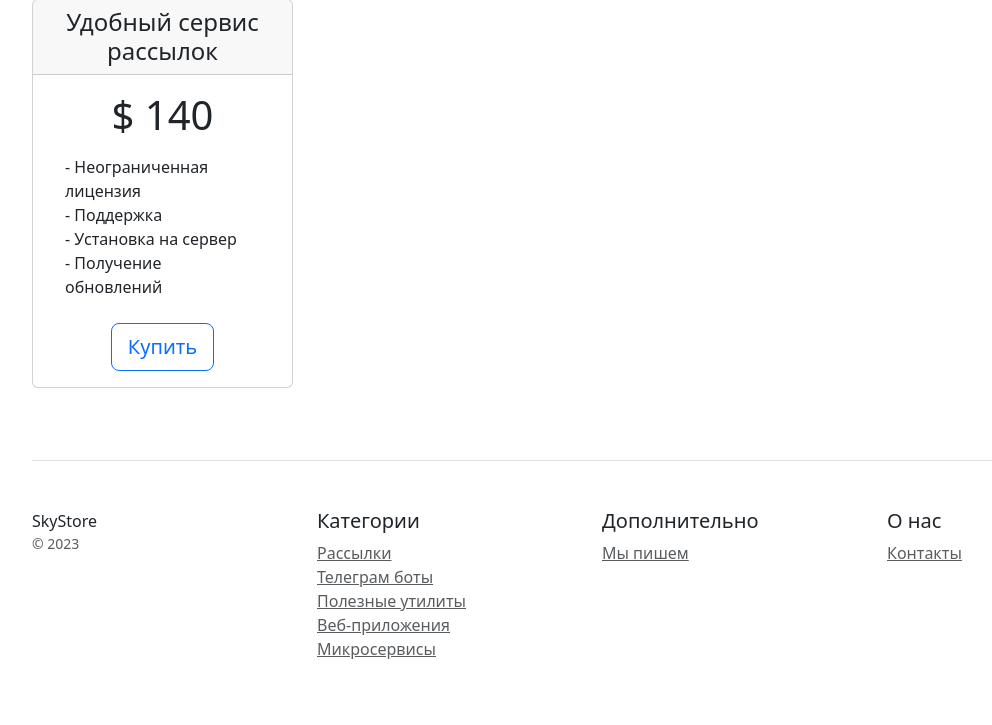
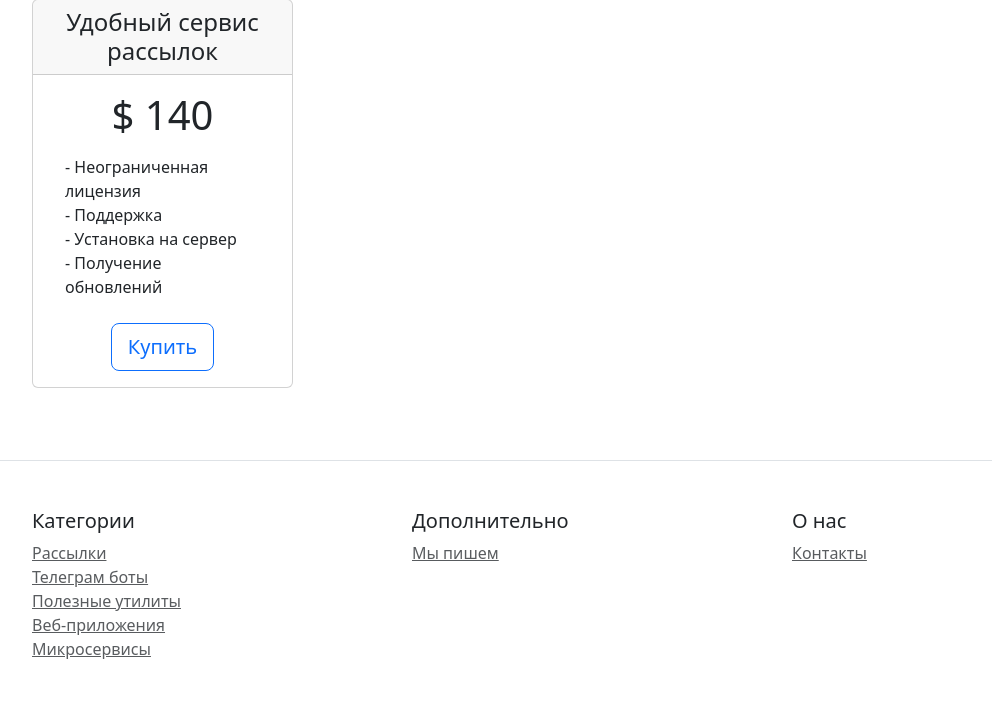
Before and after one commit to KapetanVodichka/Catalog_project, a Django app: page / in a window 1280 px wide. Shown: the part 285-1010 px from the top of the page, without its empty margins (50-1042 px from the left). Run offline with Django 4.2, Linux system fonts and the light colour scheme; data that the repository does not hold is empty.

Commit message:
Homework | reworked html styles

```diff
--- /dev/null
+++ b/catalog/templates/catalog/includes/base.html
@@ -0,0 +1,50 @@
+<!doctype html>
+<html lang="en">
+<head>
+    <meta charset="utf-8">
+    <meta name="viewport" content="width=device-width, initial-scale=1">
+    <title>Skystore</title>
+    <link href="https://cdn.jsdelivr.net/npm/bootstrap@5.3.1/dist/css/bootstrap.min.css" rel="stylesheet"
+          integrity="sha384-4bw+/aepP/YC94hEpVNVgiZdgIC5+VKNBQNGCHeKRQN+PtmoHDEXuppvnDJzQIu9"
+          crossorigin="anonymous">
+</head>
+<body>
+{% include 'catalog/includes/main_menu.html' %}
+
+{% block content %}{% endblock %}
+
+<footer class="pt-4 my-md-5 pt-md-5 border-top">
+    <div class="container">
+        <div class="row">
+            <div class="col-12 col-md-4">
+                <h5>Категории</h5>
+                <ul class="list-unstyled text-small">
+                    <li><a class="text-muted" href="#">Рассылки</a></li>
+                    <li><a class="text-muted" href="#">Телеграм боты</a></li>
+                    <li><a class="text-muted" href="#">Полезные утилиты</a></li>
+                    <li><a class="text-muted" href="#">Веб-приложения</a></li>
+                    <li><a class="text-muted" href="#">Микросервисы</a></li>
+                </ul>
+            </div>
+            <div class="col-12 col-md-4">
+                <h5>Дополнительно</h5>
+                <ul class="list-unstyled text-small">
+                    <li><a class="text-muted" href="#">Мы пишем</a></li>
+                </ul>
+            </div>
+            <div class="col-12 col-md-4">
+                <h5>О нас</h5>
+                <ul class="list-unstyled text-small">
+                    <li><a class="text-muted" href="/contacts/">Контакты</a></li>
+                </ul>
+            </div>
+        </div>
+    </div>
+</footer>
+
+<script src="https://cdn.jsdelivr.net/npm/bootstrap@5.3.1/dist/js/bootstrap.bundle.min.js"
+        integrity="sha384-HwwvtgBNo3bZJJLYd8oVXjrBZt8cqVSpeBNS5n7C8IVInixGAoxmnlMuBnhbgrkm"
+        crossorigin="anonymous">
+</script>
+</body>
+</html>
--- /dev/null
+++ b/catalog/templates/catalog/includes/main_menu.html
@@ -0,0 +1,7 @@
+<div class="d-flex flex-column flex-md-row align-items-center p-3 px-md-4 mb-3 bg-white border-bottom box-shadow">
+    <h5 class="my-0 mr-md-auto font-weight-normal">Skystore</h5>
+    <nav class="ms-5">
+        <a class="p-2 btn btn-outline-primary" href="/">Каталог</a>
+        <a class="p-2 btn btn-outline-primary" href="/contacts/">Контакты</a>
+    </nav>
+</div>
--- a/catalog/templates/catalog/index.html
+++ b/catalog/templates/catalog/index.html
@@ -1,28 +1,12 @@
-<!doctype html>
-<html lang="en">
-<head>
-    <meta charset="utf-8">
-    <meta name="viewport" content="width=device-width, initial-scale=1">
-    <title>Skystore</title>
-    <link href="https://cdn.jsdelivr.net/npm/bootstrap@5.3.1/dist/css/bootstrap.min.css" rel="stylesheet"
-          integrity="sha384-4bw+/aepP/YC94hEpVNVgiZdgIC5+VKNBQNGCHeKRQN+PtmoHDEXuppvnDJzQIu9"
-          crossorigin="anonymous">
-</head>
-<body>
-<div class="d-flex flex-column flex-md-row align-items-center p-3 px-md-4 mb-3 bg-white border-bottom box-shadow">
-    <h5 class="my-0 mr-md-auto font-weight-normal">Skystore</h5>
-    <nav class="ms-5">
-        <a class="p-2 btn btn-outline-primary" href="/">Каталог</a>
-        <a class="p-2 btn btn-outline-primary" href="/contacts/">Контакты</a>
-    </nav>
-</div>
+{% extends 'catalog/includes/base.html' %}
+{% block title %}Товар - {{ product.title }}{% endblock %}
+{% block content %}
 
     <div class="pricing-header px-3 py-3 pt-md-5 pb-md-4 mx-auto text-center">
         <h1 class="display-4">Skystore</h1>
         <p class="lead">Skystore - это отличный вариант хранения ваших плагинов и примеров кода, который вы бы хотели
             продать</p>
     </div>
-
 <div class="container">
     <div class="row text-center">
         <div class="col-3">
@@ -42,43 +26,22 @@
                 </div>
             </div>
         </div>
+        {% for product in products %}
+        <div class="col-3">
+            <div class="card mb-4 box-shadow">
+                <div class="card-header">
+                    <h4 class="my-0 font-weight-normal">{{ product.name }}</h4>
                 </div>
-
-    <footer class="pt-4 my-md-5 pt-md-5 border-top">
-        <div class="row">
-            <div class="col-12 col-md">
-                SkyStore
-                <small class="d-block mb-3 text-muted">&copy; 2023</small>
-            </div>
-            <div class="col-6 col-md">
-                <h5>Категории</h5>
-                <ul class="list-unstyled text-small">
-                    <li><a class="text-muted" href="#">Рассылки</a></li>
-                    <li><a class="text-muted" href="#">Телеграм боты</a></li>
-                    <li><a class="text-muted" href="#">Полезные утилиты</a></li>
-                    <li><a class="text-muted" href="#">Веб-приложения</a></li>
-                    <li><a class="text-muted" href="#">Микросервисы</a></li>
+                <div class="card-body">
+                    <h1 class="card-title pricing-card-title">{{ product.price }} руб</h1>
+                    <ul class="list-unstyled mt-3 mb-4 text-start m-3">
+                        <p class="card-text">{{ product.description|truncatechars:100 }}</p>
                     </ul>
-            </div>
-            <div class="col-6 col-md">
-                <h5>Дополнительно</h5>
-                <ul class="list-unstyled text-small">
-                    <li><a class="text-muted" href="#">Мы пишем</a></li>
-                </ul>
-            </div>
-            <div class="col-6 col-md">
-                <h5>О нас</h5>
-                <ul class="list-unstyled text-small">
-                    <li><a class="text-muted" href="/contacts/">Контакты</a></li>
-                </ul>
+                    <a href="{% url 'product_detail' product.id %}" class="btn btn-primary">Подробнее</a>
                 </div>
             </div>
-    </footer>
         </div>
-
-<script src="https://cdn.jsdelivr.net/npm/bootstrap@5.3.1/dist/js/bootstrap.bundle.min.js"
-        integrity="sha384-HwwvtgBNo3bZJJLYd8oVXjrBZt8cqVSpeBNS5n7C8IVInixGAoxmnlMuBnhbgrkm"
-        crossorigin="anonymous">
-</script>
-</body>
-</html>
+        {% endfor %}
+    </div>
+</div>
+{% endblock %}
--- a/catalog/urls.py
+++ b/catalog/urls.py
@@ -1,8 +1,9 @@
 from django.urls import path
-from catalog.views import index, contacts
+from catalog.views import index, contacts, product_detail
 
 
 urlpatterns = [
     path('', index),
-    path('contacts/', contacts)
+    path('contacts/', contacts),
+    path('product/<int:id>/', product_detail, name='product_detail'),
 ]
--- a/catalog/views.py
+++ b/catalog/views.py
@@ -1,9 +1,10 @@
 from django.shortcuts import render
-import json
+from .models import Product
 
 
 def index(request):
-    return render(request, 'catalog/index.html')
+    products = Product.objects.all()  # Получение всех товаров из базы данных
+    return render(request, 'catalog/index.html', {'products': products})
 
 
 def contacts(request):
@@ -14,3 +15,8 @@ def contacts(request):
     print(f"{name} ({phone}): {message}")
 
     return render(request, 'catalog/contacts.html')
+
+
+def product_detail(request, id):
+    product = Product.objects.get(id=id)
+    return render(request, 'catalog/product_detail.html', {'product': product})
```
Also changed, not shown: catalog/templates/catalog/contacts.html (+4 -55 lines), catalog/templates/catalog/product_detail.html (added, +17 -0 lines), catalog/templates/catalog/templatetags/mediapath.py (added, +12 -0 lines), catalog/templates/__init__.py (added), catalog/templates/catalog/__init__.py (added). Lines whose indentation alone changed are shown as unchanged.
